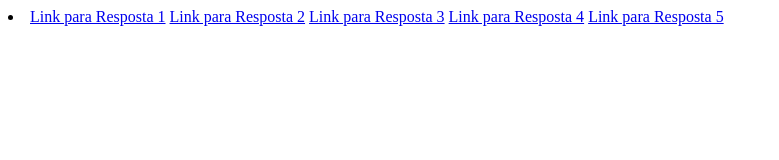
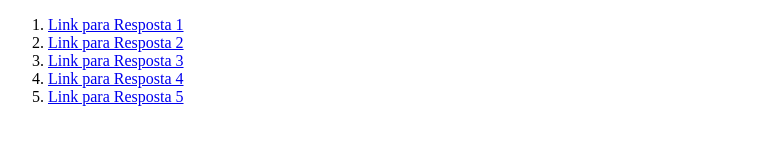
Before and after one commit to danielMaciel710/Principios-desenvolvimento-Web, a plain HTML site: page index.html in a window 1280 px wide. Shown: the whole page, without its empty margins (0-779 px from the left). Drawn offline with Linux system fonts and the light colour scheme.

Commit message:
Correções na estrutura da lista das questões

```diff
--- a/index.html
+++ b/index.html
@@ -8,12 +8,12 @@
         <meta name="description" content="Pagina com links às respostas das perguntas teóricas">
     </head>
     <body>
-        <li>
-            <a href="resposta1.txt">Link para Resposta 1</a>
-            <a href="resposta2.txt">Link para Resposta 2</a>
-            <a href="resposta3.txt">Link para Resposta 3</a>
-            <a href="resposta4.txt">Link para Resposta 4</a>
-            <a href="resposta5.txt">Link para Resposta 5</a>
-        </li>
+        <ol>
+            <li><a href="resposta1.txt">Link para Resposta 1</a></li>
+            <li><a href="resposta2.txt">Link para Resposta 2</a></li>
+            <li><a href="resposta3.txt">Link para Resposta 3</a></li>
+            <li><a href="resposta4.txt">Link para Resposta 4</a></li>
+            <li><a href="resposta5.txt">Link para Resposta 5</a></li>
+        </ol>
     </body>
 </html>
```
